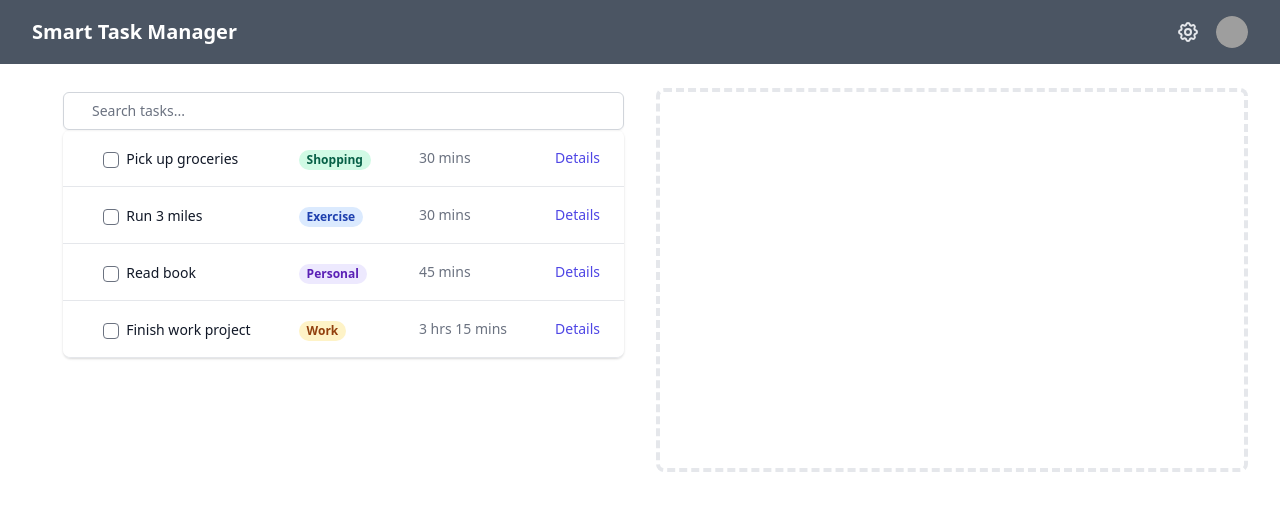
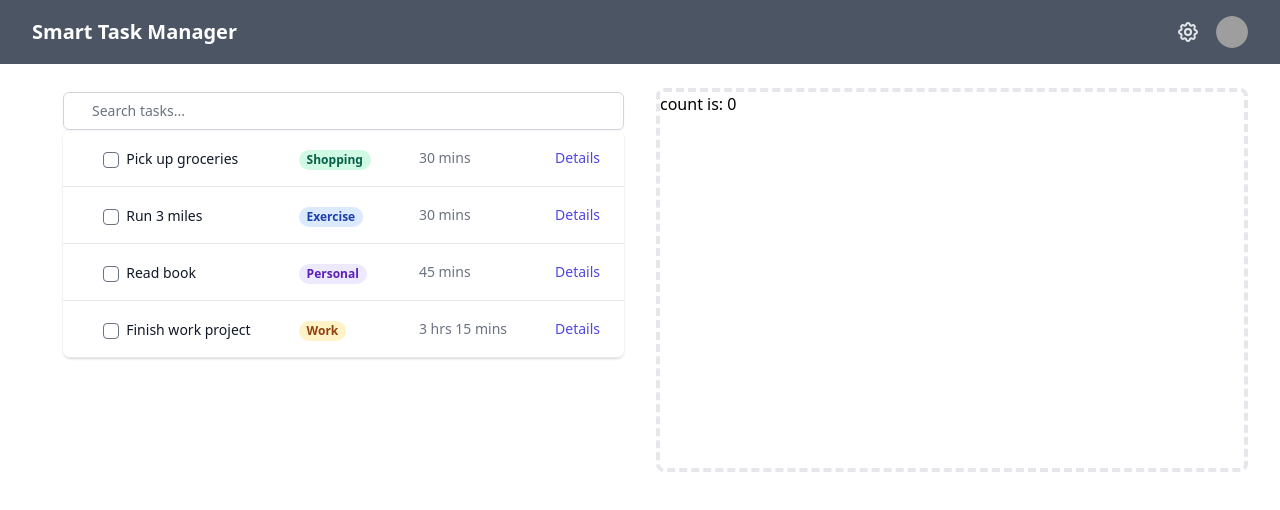
Before and after one commit to chase-mortensen/smart-task-manager, a Vue app in the folder smart-task-manager-app/: page / in a window 1280 px wide. Shown: the top 510 px of the page. Built offline with nearby package versions, Linux system fonts and the light colour scheme; grey boxes are pictures that could not be loaded.

Commit message:
figuring out Vuex's store - this is just a working state but it's just using the counter example to demonstrate the store.

```diff
--- a/smart-task-manager-app/package.json
+++ b/smart-task-manager-app/package.json
@@ -7,7 +7,8 @@
     "serve": "vite preview"
   },
   "dependencies": {
-    "vue": "^3.0.5"
+    "vue": "^3.0.5",
+    "vuex": "^4.0.0"
   },
   "devDependencies": {
     "@headlessui/vue": "^1.1.0",
--- a/smart-task-manager-app/src/App.vue
+++ b/smart-task-manager-app/src/App.vue
@@ -104,7 +104,9 @@
         <div class="max-w-7xl sm:min-w-full xl:mr-auto py-6 sm:px-6 xl:pr-8 xl:pl-4">
 
           <!-- <TaskList :tasks="state.tasks" /> -->
-          <div class="border-4 border-dashed border-gray-200 rounded-lg h-96" />
+          <div class="border-4 border-dashed border-gray-200 rounded-lg h-96">
+            <button @click="this.$store.commit('increment')">count is: {{ this.$store.state.count }}</button>
+          </div>
         </div>
       </div>
     </main>
--- a/smart-task-manager-app/src/main.js
+++ b/smart-task-manager-app/src/main.js
@@ -1,5 +1,30 @@
 import { createApp } from 'vue'
+import { createStore } from 'vuex'
+
 import App from './App.vue'
 import './index.css'
 
-createApp(App).mount('#app')
+const store = createStore({
+  state () {
+    return {
+      count: 0
+      // tasks: [
+      //   { id: 1, name: 'Pick up groceries', type: 'Shopping', duration: 30, recurring: false, has_deadline: false, can_be_split: false, person_id: 1, state: 0 },
+      //   { id: 2, name: 'Run 3 miles', type: 'Exercise', duration: 30, recurring: true, has_deadline: false, can_be_split: true, person_id: 1, state: 0 },
+      //   { id: 3, name: 'Read book', type: 'Personal', duration: 45, recurring: true, has_deadline: false, can_be_split: true, person_id: 1, state: 1 },
+      //   { id: 3, name: 'Finish work project', type: 'Work', duration: 195, recurring: false, has_deadline: true, can_be_split: true, person_id: 1, state: 0 },
+      // ]
+    }
+  },
+  mutations: {
+    increment (state) {
+      state.count++
+    }
+  }
+})
+
+const app = createApp(App)
+
+app.use(store)
+
+app.mount('#app')
```
Also changed, not shown: 1 other file (tests, documents, lock files or other folders).
